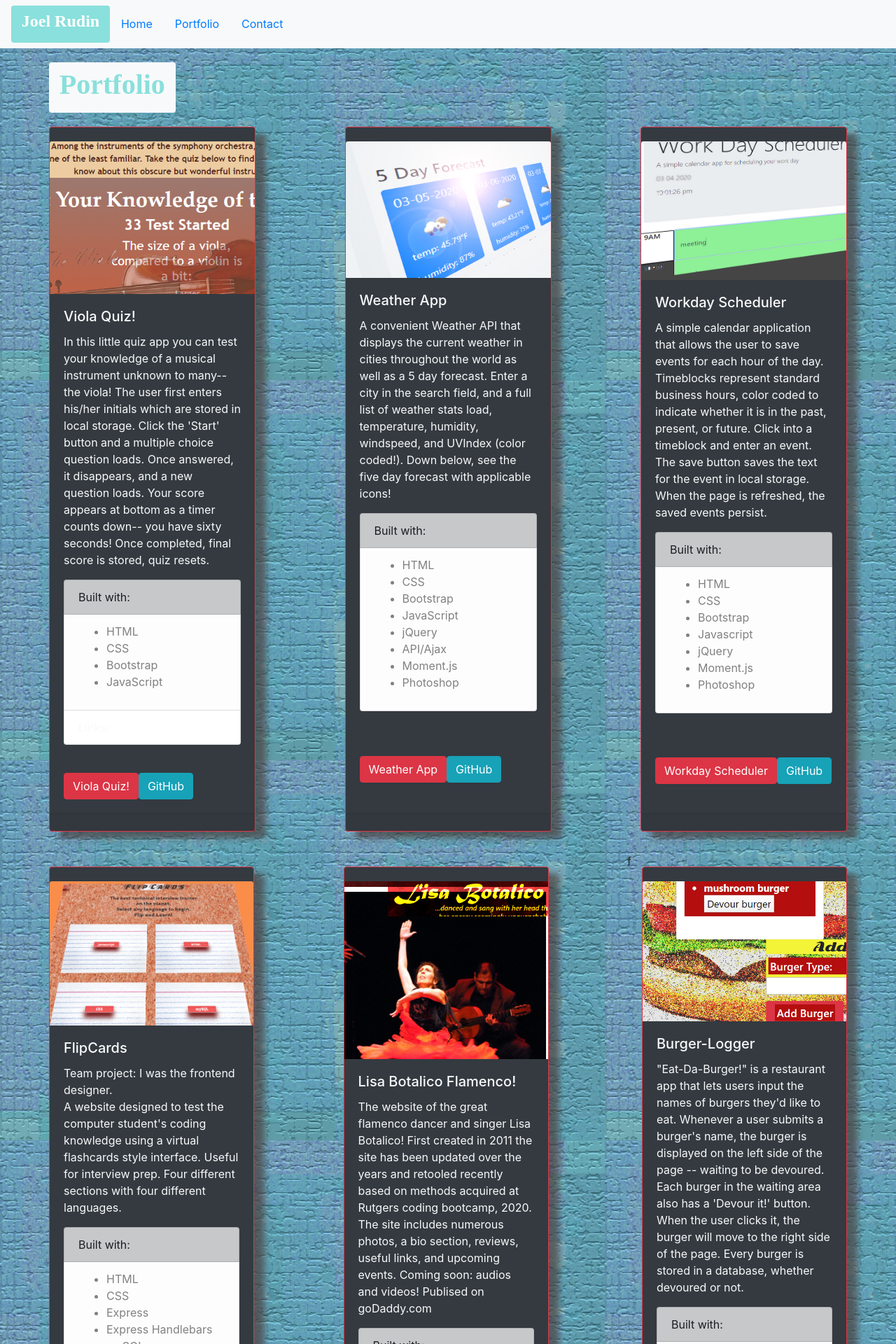
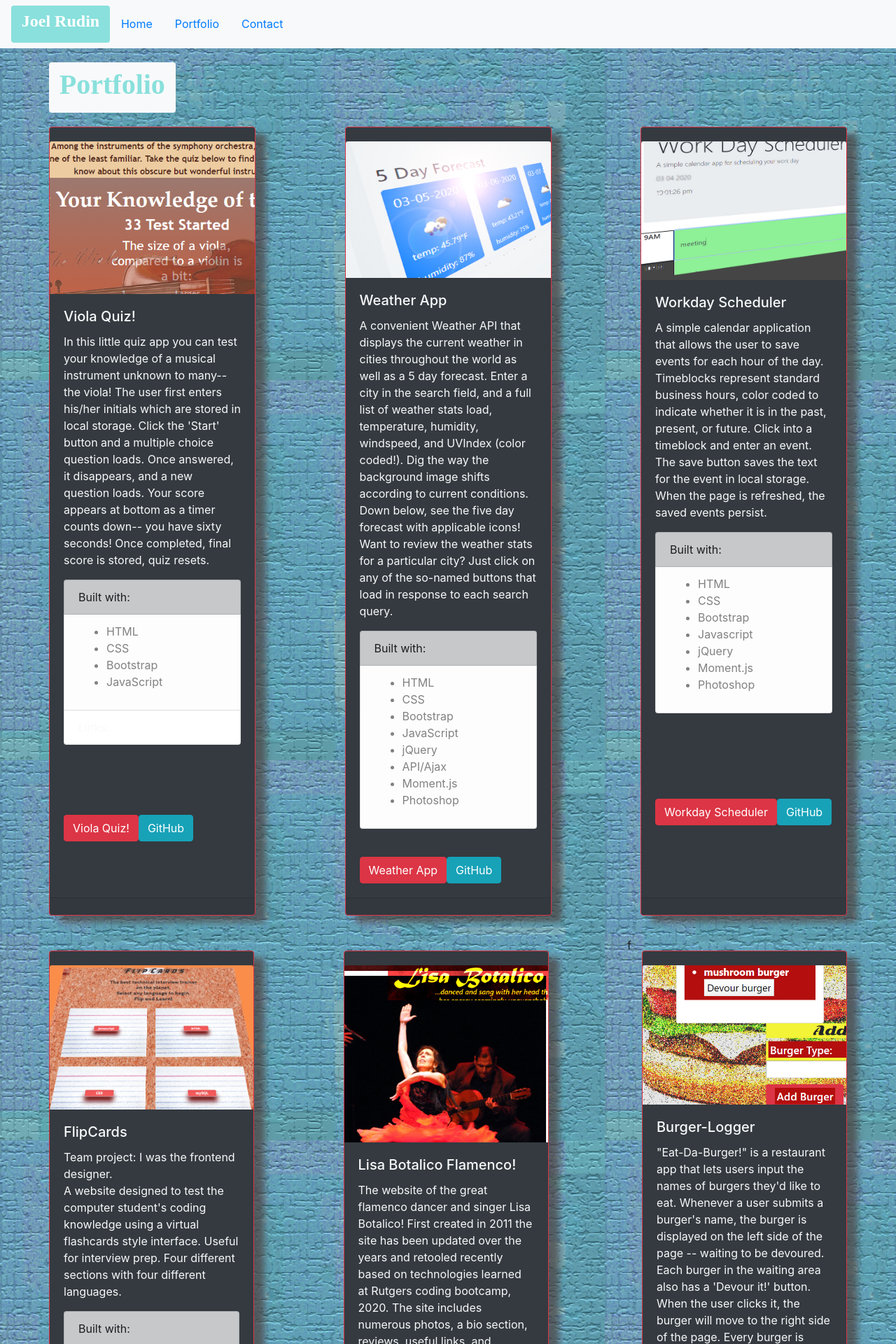
Before and after one commit to Jaliov/React-Portfolio, a React (Create React App) app: page /portfolio in a window 1280 px wide. Shown: the top 1920 px of the page at 70% size. Built offline with nearby package versions, Linux system fonts and the light colour scheme.

Commit message:
text edits

```diff
--- a/src/components/Storage.js
+++ b/src/components/Storage.js
@@ -6,7 +6,7 @@ const StoreInput = (props) => {
   };
 
   typeof Storage !== 'undefined'
-    ? console.log('Info : ' + props)
+    ? console.log('Info : ' + props.name)
     : (document.getElementById('Name').innerHTML =
         'Sorry, your browser does not support Web Storage...');
 
--- a/src/components/TextContent.js
+++ b/src/components/TextContent.js
@@ -15,8 +15,11 @@ const TextContent = [
     A convenient Weather API that displays the current weather in cities
     throughout the world as well as a 5 day forecast. Enter a city in the search
     field, and a full list of weather stats load, temperature, humidity,
-    windspeed, and UVIndex (color coded!). Down below, see the five day forecast
-    with applicable icons!
+    windspeed, and UVIndex (color coded!). Dig the way the background image
+    shifts according to current conditions. Down below, see the five day
+    forecast with applicable icons! Want to review the weather stats for a
+    particular city? Just click on any of the so-named buttons that load in
+    response to each search query.
   </Card.Text>,
 
   <Card.Text>
@@ -37,9 +40,9 @@ const TextContent = [
   <Card.Text>
     The website of the great flamenco dancer and singer Lisa Botalico! First
     created in 2011 the site has been updated over the years and retooled
-    recently based on methods acquired at Rutgers coding bootcamp, 2020. The
+    recently based on technologies learned at Rutgers coding bootcamp, 2020. The
     site includes numerous photos, a bio section, reviews, useful links, and
-    upcoming events. Coming soon: audios and videos! Publised on goDaddy.com
+    upcoming events. Coming soon: audios and videos! Published on goDaddy.com
   </Card.Text>,
 
   <Card.Text>
@@ -62,7 +65,7 @@ const TextContent = [
   <Card.Text>
     Jascha Heifetz is universally considereed the greatest violinist that ever
     lived, so I made fan page about him! This is an updated React version of a
-    combo freeCodeCamp project pre-work assignment for Rutgers bootcamp.
+    combo freeCodeCamp project and pre-work assignment for Rutgers bootcamp.
   </Card.Text>,
 
   <Card.Text>
```
